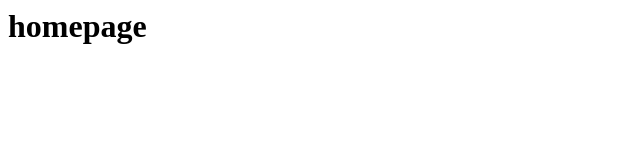
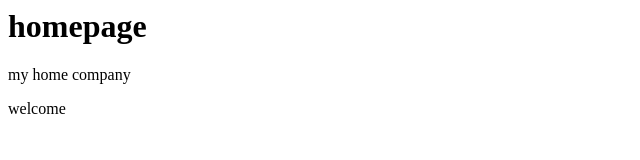
Before and after one commit to darsh8073/my-project, a plain HTML site: page index.html in a window 1280 px wide. Shown: the whole page, without its empty margins (0-640 px from the left). Drawn offline with Linux system fonts and the light colour scheme.

Commit message:
homepage fixed

```diff
--- a/index.html
+++ b/index.html
@@ -1 +1 @@
-<h1>homepage</h1>
+<h1>homepage</h1><p>my home company</p><p>welcome</p>
```
